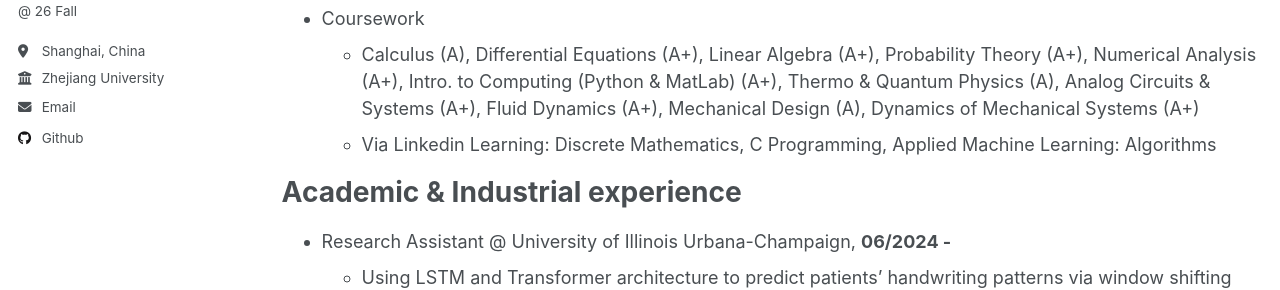
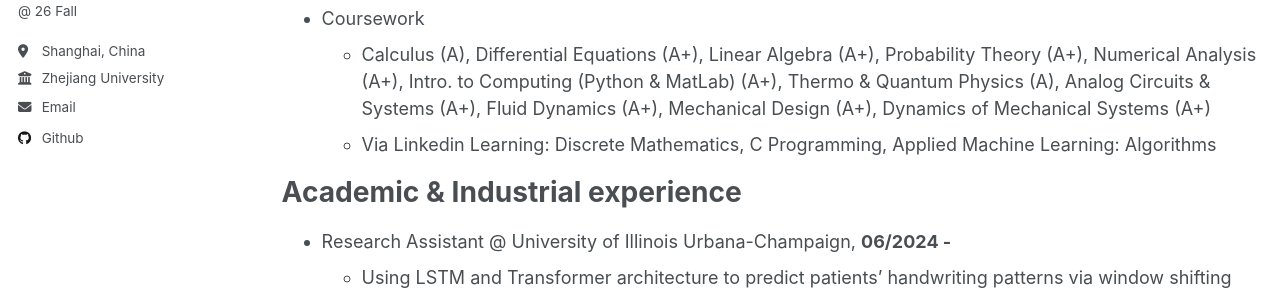
Before and after one commit to dyxia1241/dyxia1241.github.io, a Jekyll site: the page built from _pages/cv.md, in a window 1280 px wide and 900 px high. Shown: the part 447-737 px from the top of the window. Built offline with Jekyll 4.4.1, drawn with Linux system fonts in a browser that asks for light colours.

Commit message:
Update cv.md

```diff
--- a/_pages/cv.md
+++ b/_pages/cv.md
@@ -19,7 +19,7 @@
   * **GPA**: 3.89/4.0
   * Minor in Mathematics, pending
 * Coursework
-  * Calculus (A), Differential Equations (A+), Linear Algebra (A+), Probability Theory (A+), Numerical Analysis (A+), Intro. to Computing (Python & MatLab) (A+), Thermo & Quantum Physics (A), Analog Circuits & Systems (A+), Fluid Dynamics (A+), Mechanical Design (A), Dynamics of Mechanical Systems (A+)
+  * Calculus (A), Differential Equations (A+), Linear Algebra (A+), Probability Theory (A+), Numerical Analysis (A+), Intro. to Computing (Python & MatLab) (A+), Thermo & Quantum Physics (A), Analog Circuits & Systems (A+), Fluid Dynamics (A+), Mechanical Design (A+), Dynamics of Mechanical Systems (A+)
   * Via Linkedin Learning: Discrete Mathematics, C Programming, Applied Machine Learning: Algorithms
 
 Academic & Industrial experience
```
